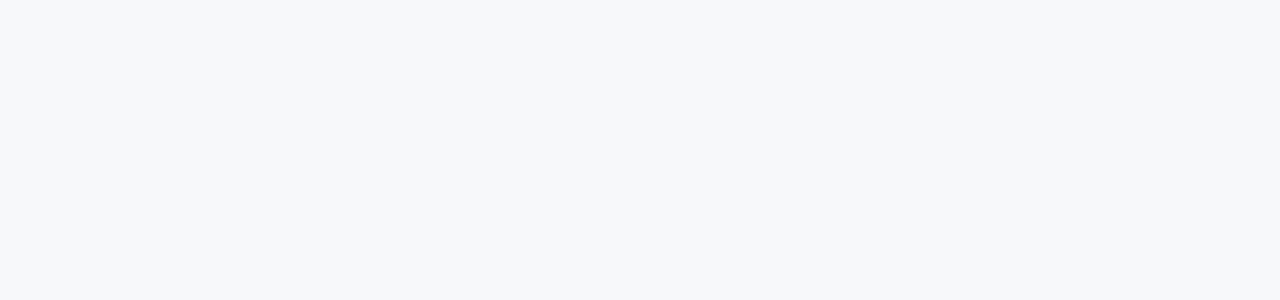
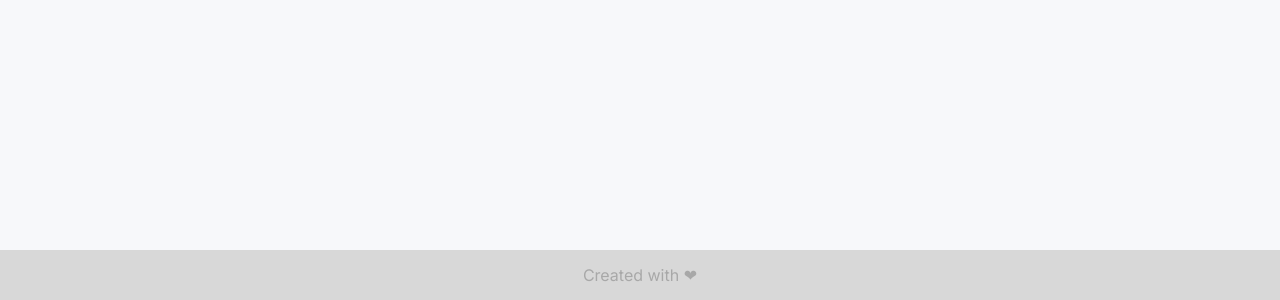
Before and after one commit to Marcos-Roberto-Silva/wkm-challenge-frontend, a Next.js app: page /states in a window 1280 px wide. Shown: the part 943-1243 px from the top of the page. Before the commit the page ends 800 px from the top, so only its background shows below. Built offline with nearby package versions, Linux system fonts and the light colour scheme.

Commit message:
Criando logica para menssagem de erro

```diff
--- a/src/components/Footer/index.tsx
+++ b/src/components/Footer/index.tsx
@@ -1,9 +1,8 @@
+import React from 'react';
 import styles from "./styles.module.scss";
 
-export function Footer() {
-  return (
-    <footer className={styles.headerContainer}>
-      <h2>Feito com amor.</h2>
-    </footer>
-  );
-}
+export const Footer = () => (
+  <div className={styles.headerContainer}>
+    Created with ❤
+  </div>
+);
--- a/src/components/Footer/styles.module.scss
+++ b/src/components/Footer/styles.module.scss
@@ -1,22 +1,13 @@
 .headerContainer {
-    background: var(--white);
-    height: 6.5rem;
 
-    display: flex;
-    align-items:center;
-
-    padding: 2rem 4rem;
-
-    border-bottom: 1px solid var(--gray-100);
-
-    p {
-        margin-left: 2rem;
-        padding: 0.25rem 0 0.25rem 2rem;
-        border-left: 1px solid var(--gray-100);
-    }
-
-    span {
-        margin-left: auto;
-        text-transform: capitalize;
-    }
+        align-items: center;
+        background-color: rgb(216, 216, 216);
+        color: rgb(168, 168, 168);
+        display: flex;
+        justify-content: center;
+        margin-bottom: 0;
+        min-height: 50px;
+        margin-top: 100vh;
+        margin-bottom: 0;
+        width: 100%;
 }
--- a/src/pages/_app.tsx
+++ b/src/pages/_app.tsx
@@ -1,4 +1,5 @@
 import { Header } from '../components/Header';
+import { Footer } from '../components/Footer';
 import styles from "../styles/app.module.scss";
 import "../styles/global.scss";
 import { ContextProvider } from '../contexts/Context';
@@ -11,7 +12,9 @@ function MyApp({ Component, pageProps }) {
             <Header />
             <Component {...pageProps} />
           </main>
+
       </div>
+      <Footer />
     </ContextProvider>
   )
 }
```
Also changed, not shown: src/components/Cities/index.tsx (+4 -3 lines), src/components/Cities/styles.module.scss (+8 -4 lines).
